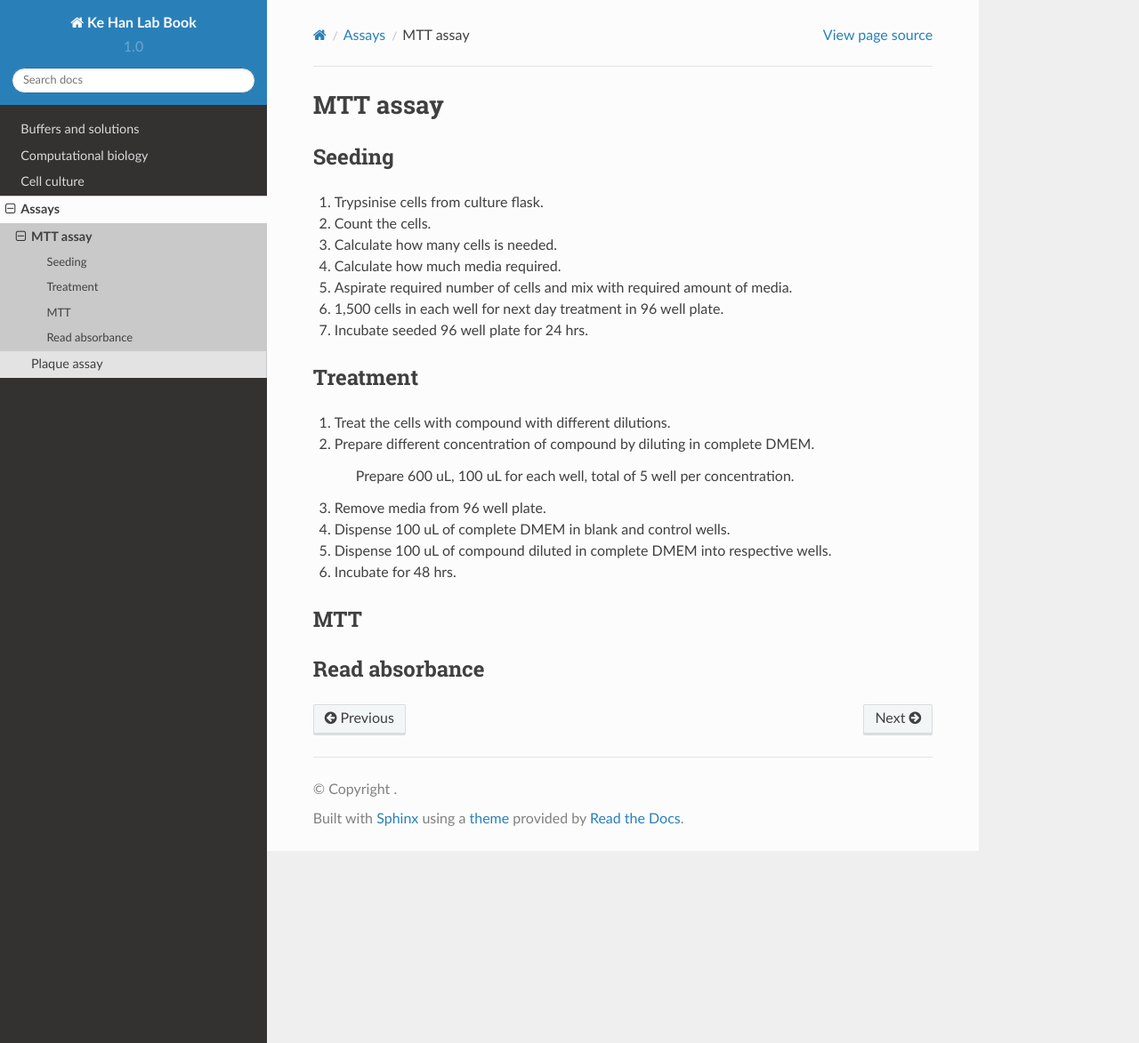
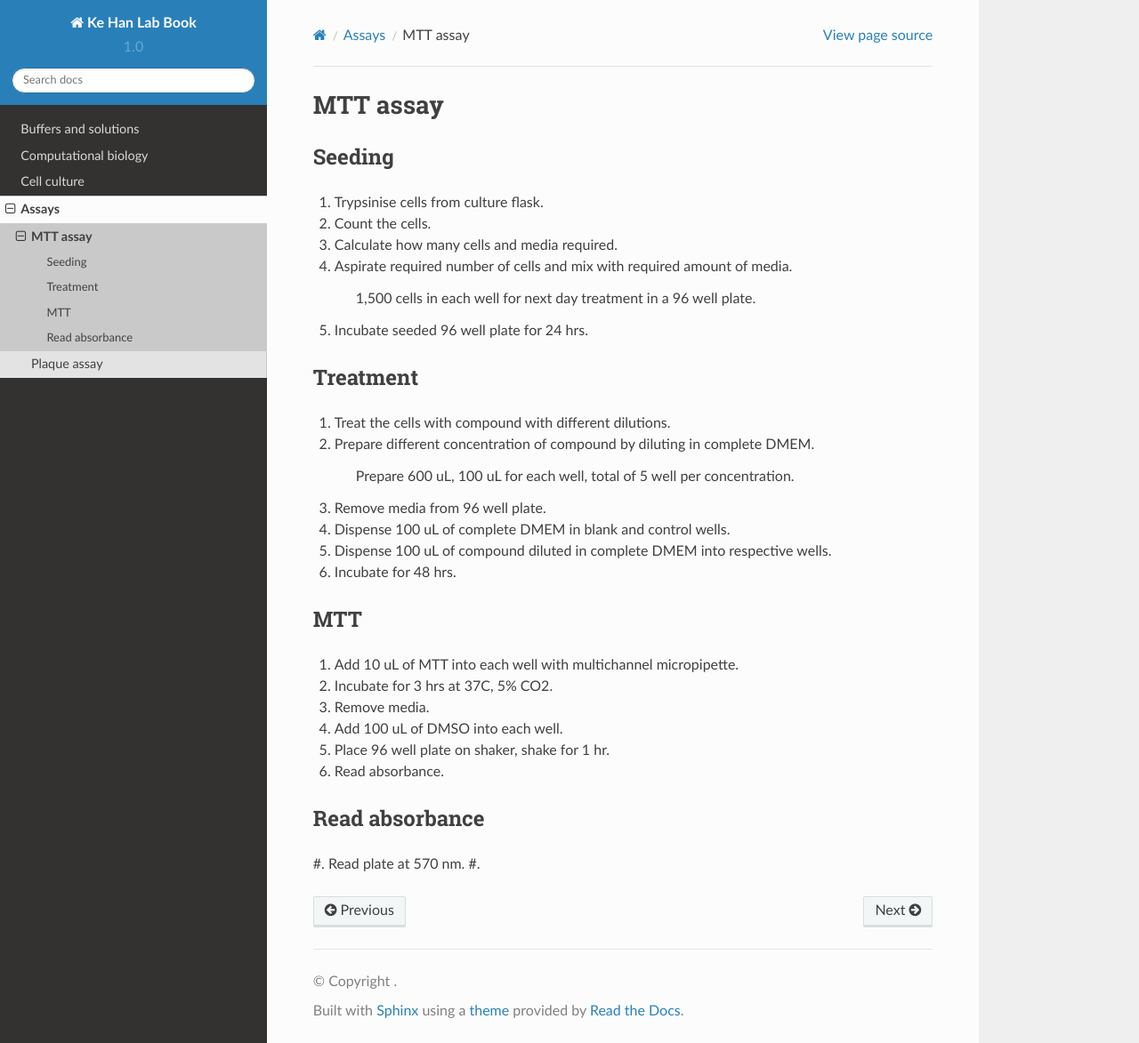
Before and after one commit to kehantan/labbook, a Sphinx documentation site: the page built from docs/assays/mtt.rst, in a window 1280 px wide and 1173 px high. Shown: the whole window at 89% size. Built offline with Sphinx 7.4.7 and the Read the Docs theme 2.0.0, drawn with Linux system fonts in a browser that asks for light colours.

Commit message:
Update mtt.rst

```diff
--- a/docs/assays/mtt.rst
+++ b/docs/assays/mtt.rst
@@ -5,10 +5,11 @@
 -------
 #. Trypsinise cells from culture flask.
 #. Count the cells.
-#. Calculate how many cells is needed.
-#. Calculate how much media required.
+#. Calculate how many cells and media required.
 #. Aspirate required number of cells and mix with required amount of media.
-#. 1,500 cells in each well for next day treatment in 96 well plate.
+
+    1,500 cells in each well for next day treatment in a 96 well plate.
+
 #. Incubate seeded 96 well plate for 24 hrs.
 
 Treatment
@@ -25,6 +26,14 @@
 
 MTT
 ---
+#. Add 10 uL of MTT into each well with multichannel micropipette.
+#. Incubate for 3 hrs at 37C, 5% CO2.
+#. Remove media.
+#. Add 100 uL of DMSO into each well.
+#. Place 96 well plate on shaker, shake for 1 hr.
+#. Read absorbance.
 
 Read absorbance
 ---------------
+#. Read plate at 570 nm.
+#.
```
